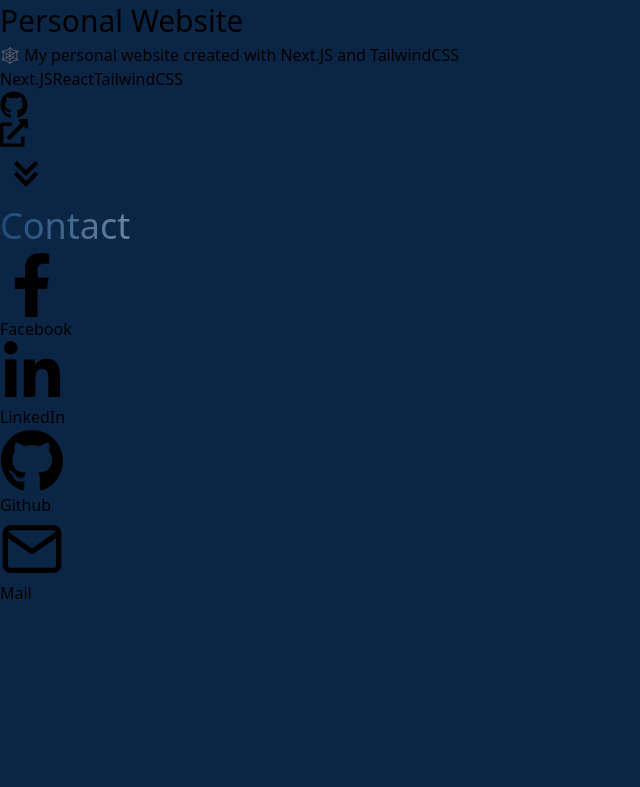
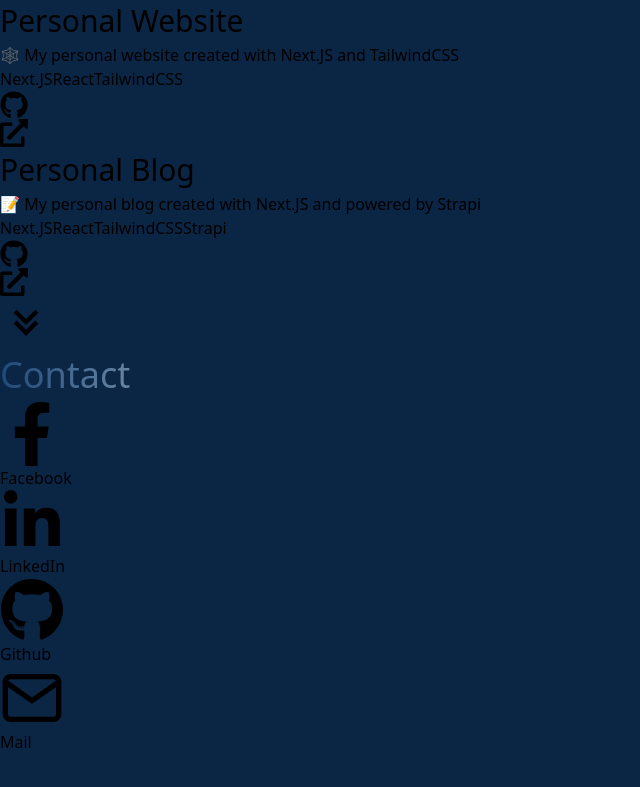
Before and after one commit to rgvillanueva28/rgvillanueva28.github.io.source-NextJS, a Next.js app: page / in a window 1280 px wide. Shown: the part 1425-2212 px from the top of the page, without its empty margins (0-640 px from the left). Before the commit the page ends 2082 px from the top, so only its background shows below. Built offline with nearby package versions, Linux system fonts and the light colour scheme.

Commit message:
Updated projects

```diff
--- a/components/files/projects.js
+++ b/components/files/projects.js
@@ -25,16 +25,25 @@
     title: "Mapua GWA Calculator",
     description:
       "🧮 A calculator for computing GWA. For the students who hopes to have scholarships.",
-    ghLink: "https://github.com/rgvillanueva28/random-trash-and-shits/tree/mapuaGwaCalcu",
-    link: "https://www.ranegillian.me/random-trash-and-shits/",
+    ghLink:
+      "https://github.com/rgvillanueva28/random-mini-projects/tree/mapuaGwaCalcu",
+    link: "https://www.ranegillian.me/random-mini-projects/",
     tags: ["HTML", "TailwindCSS", "Vanilla JS"],
   },
   {
     title: "Personal Website",
-    description:
-      "🕸 My personal website created with Next.JS and TailwindCSS",
-    ghLink: "https://github.com/rgvillanueva28/random-trash-and-shits/tree/mapuaGwaCalcu",
-    link: "https://www.ranegillian.me/random-trash-and-shits/",
+    description: "🕸 My personal website created with Next.JS and TailwindCSS",
+    ghLink:
+      "https://github.com/rgvillanueva28/rgvillanueva28.github.io.source-NextJS",
+    link: "https://www.ranegillian.me/",
     tags: ["Next.JS", "React", "TailwindCSS"],
   },
+  {
+    title: "Personal Blog",
+    description: "📝 My personal blog created with Next.JS and powered by Strapi",
+    ghLink:
+      "https://github.com/rgvillanueva28/rgvillanueva28-blog",
+    link: "https://blog.ranegillian.me/",
+    tags: ["Next.JS", "React", "TailwindCSS", "Strapi"],
+  },
 ];
```
